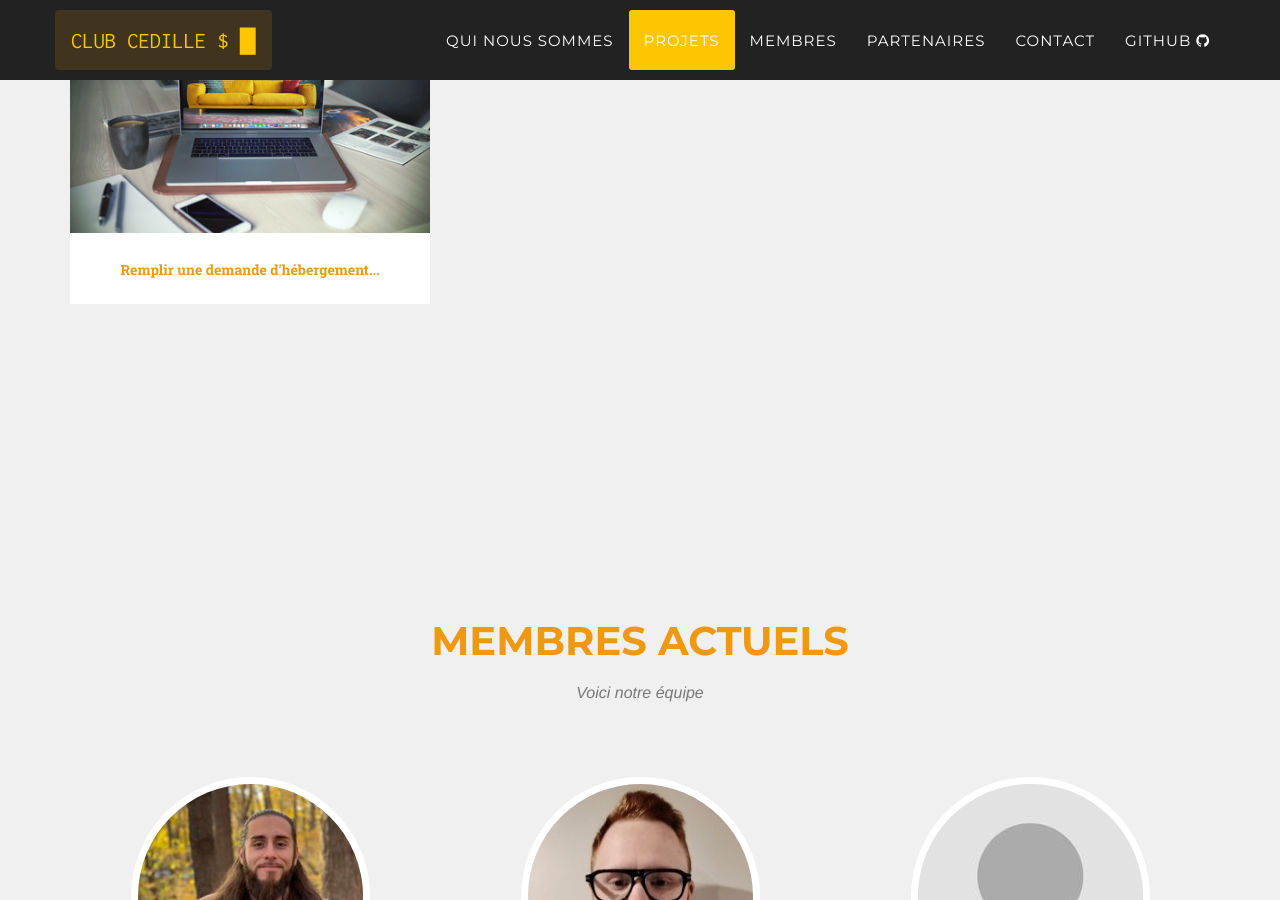
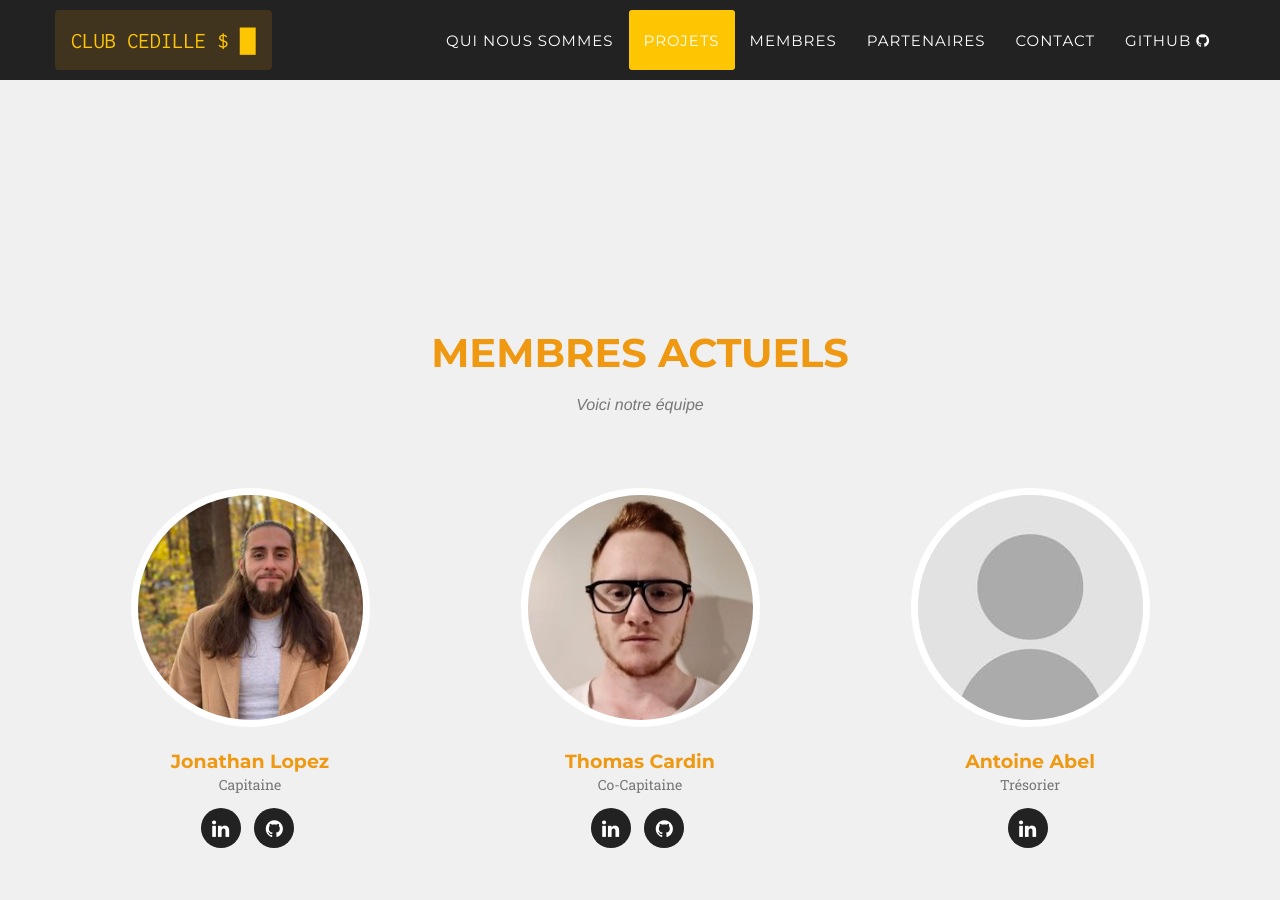
Before and after one commit to ClubCedille/clubcedille.github.io, a Jekyll site: the page built from index.html, in a window 1280 px wide and 900 px high, scrolled down 3741 px. Built offline with Jekyll 4.4.1, drawn with Linux system fonts in a browser that asks for light colours; nearby versions of some CDN libraries; some web fonts are replaced; library files that are not in the unit come from our copies.

Commit message:
Update sites_grid.html

```diff
--- a/_includes/sites_grid.html
+++ b/_includes/sites_grid.html
@@ -19,19 +19,6 @@
                     </div>
                 </div>
               {% endfor %}
-              <div class=" col-md-4 col-sm-6  site-item">
-                <a href="https://docs.google.com/forms/d/1T-Za9qUwbWHWWw3c4Jg5cn6hqOPlko6VCk34UjnoTdA" class="site-link" target="blank" data-toggle="modal">
-                  <div class="site-hover portfolio-hover">
-                    <div class="site-hover-content portfolio-hover-content">
-                      <i class="fa fa-plus fa-3x"></i>
-                    </div>
-                  </div>
-                  <img src="/img/sites/votre_site_thumb.jpg" alt="Votre site" class="img-responsive">
-                </a>
-                <div class="site-caption" style="max-height:71px;">
-                  <p><strong>Remplir une demande d'hébergement...</strong></p>
-                </div>
-              </div>
             </div>
         </div>
     </section>
```
